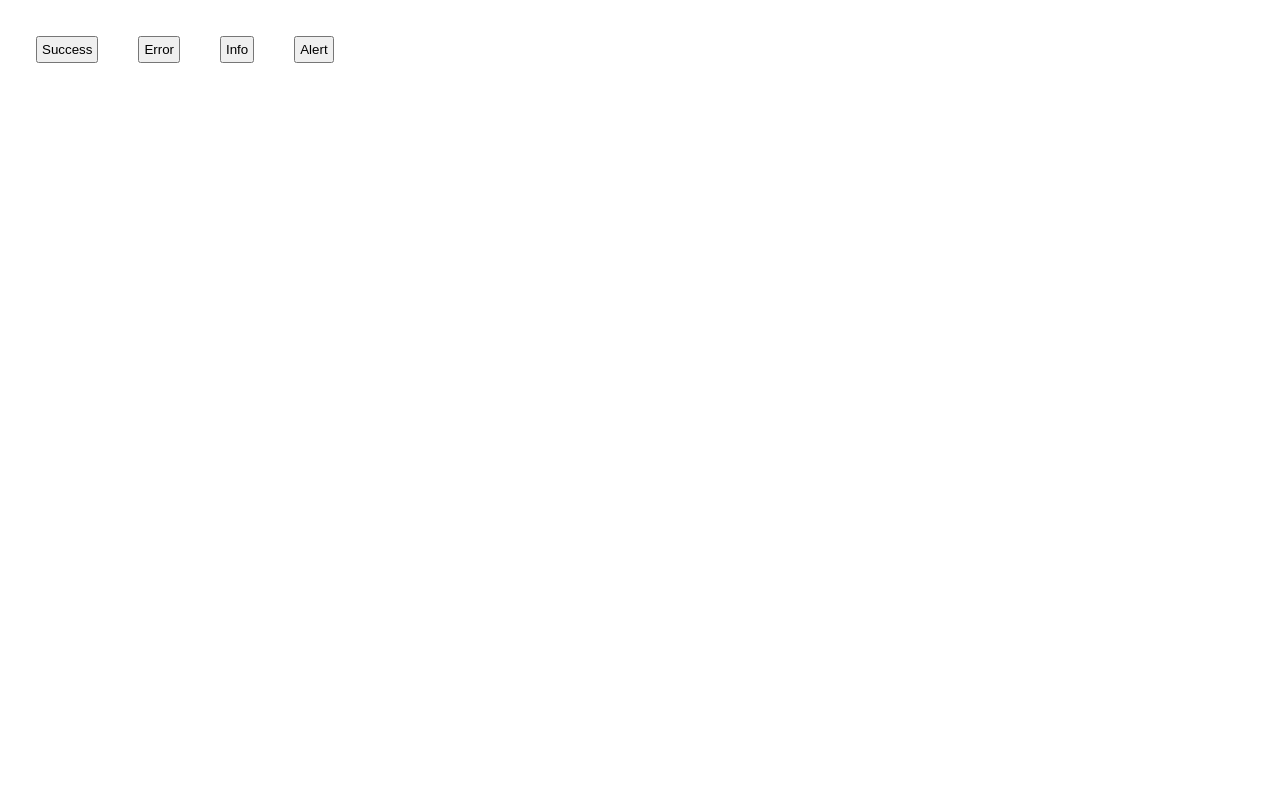
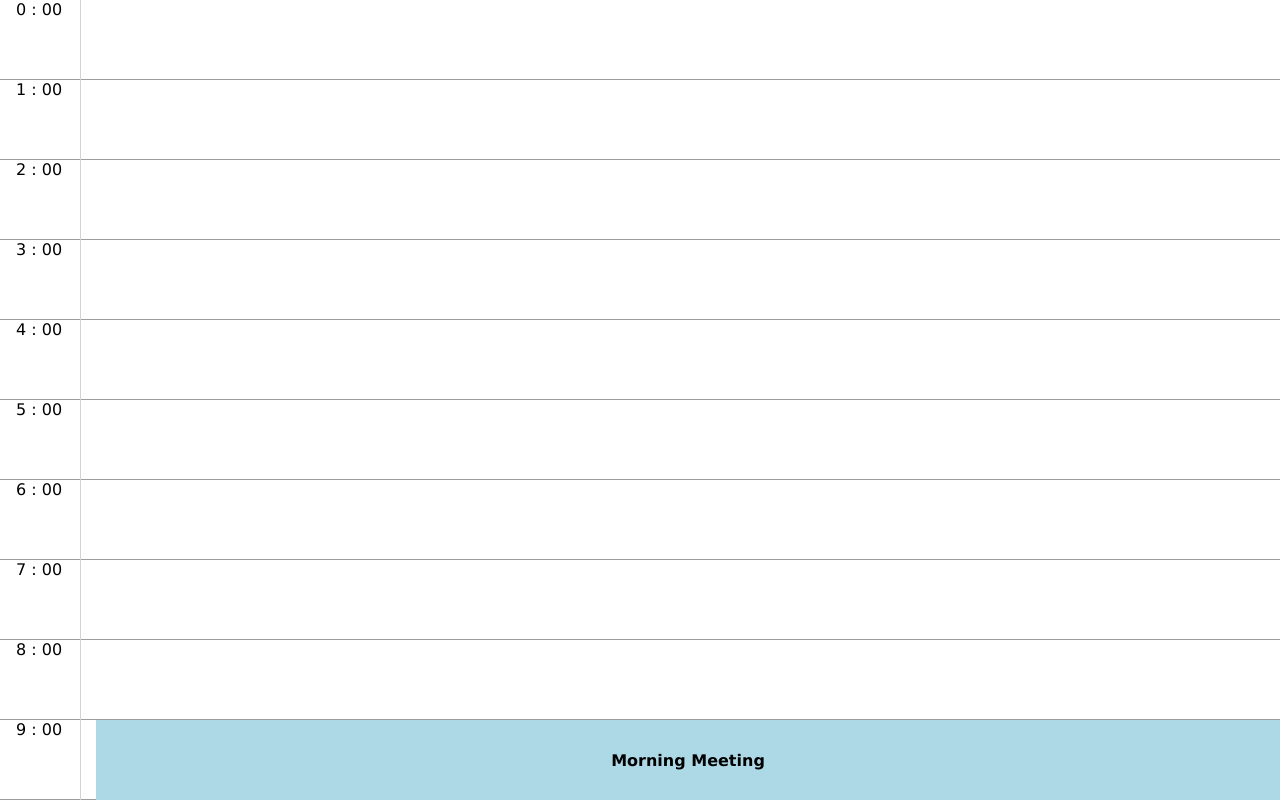
Before and after one commit to Ibrahim1249/React_Interview_Practice, a React (Vite) app: page / in a window 1280 px wide. Shown: the top 800 px of the page. Built offline with nearby package versions, Linux system fonts and the light colour scheme.

Commit message:
added one more question

```diff
--- a/src/App.jsx
+++ b/src/App.jsx
@@ -4,6 +4,7 @@
 // import todoStore from "../Store/todoStore"
 // import Carousal from "./Components/Carousal"
 import "./App.css"
+import DayView from "./Components/Google Calander/DayView"
 import StopWatch from "./Components/Stop Watch/StopWatch"
 import { Toaster } from "./Components/Toaster/Toaster"
 // import Post from "./Components/Pagination/Post"
@@ -30,7 +31,8 @@ function App() {
     // <StepperComponent/>
     // <EngineComponent/>
     // <StopWatch />
-    <Toaster />
+    // <Toaster />
+    <DayView />
   )
 }
 
--- /dev/null
+++ b/src/Components/Google Calander/DayTimeSlot.jsx
@@ -0,0 +1,17 @@
+import React from 'react'
+
+function DayTimeSlot() {
+    const slots = Array.from({length : 24} , (_,index)=> index);
+
+  return (
+   <>
+     {slots.map((slot)=>{
+         return <div className="slot">
+            {slot} : 00
+         </div>
+     })}
+   </>
+  )
+}
+
+export default DayTimeSlot
--- /dev/null
+++ b/src/Components/Google Calander/DayView.jsx
@@ -0,0 +1,18 @@
+import React from 'react'
+import DayTimeSlot from './DayTimeSlot'
+import events from "./event.json"
+import Events from './Events'
+import "./google.css"
+function DayView() {
+  return (
+    <>
+     <div className="calender">
+        <div className="line"></div>
+        <DayTimeSlot/>
+        <Events events={events} />
+     </div>
+    </>
+  )
+}
+
+export default DayView
--- /dev/null
+++ b/src/Components/Google Calander/Events.jsx
@@ -0,0 +1,25 @@
+import React from 'react'
+
+function Events({events}) {
+  return (
+    <>
+     {events.map((data)=>{
+        const startHour = data.start.split(":")[0];
+        const startMin = data.start.split(":")[1];
+        const endHour = data.end.split(":")[0];
+        const endMin = data.end.split(":")[1]
+
+        const top = startHour * 5 + (startMin / 60) * 5;
+        const height = (endHour - startHour ) * 5 + ((endMin - startMin) / 60) * 5;
+
+        return (
+            <div className="event" style={{top : `${top}rem` , height : `${height}rem`}}>
+               {data.title}
+            </div>
+        )
+     })}
+    </>
+  )
+}
+
+export default Events
--- /dev/null
+++ b/src/Components/Google Calander/event.json
@@ -0,0 +1,38 @@
+[
+    {
+      "id": 1,
+      "title": "Morning Meeting",
+      "start": "09:00:00",
+      "end": "10:00:00"
+    },
+    {
+      "id": 2,
+      "title": "Lunch Break",
+      "start": "12:00:00",
+      "end": "13:00:00"
+    },
+    {
+      "id": 4,
+      "title": "Team Sync",
+      "start": "10:30:00",
+      "end": "11:30:00"
+    },
+    {
+      "id": 5,
+      "title": "Client Call",
+      "start": "14:00:00",
+      "end": "15:00:00"
+    },
+    {
+      "id": 6,
+      "title": "Evening Review",
+      "start": "16:00:00",
+      "end": "17:00:00"
+    },
+    {
+      "id": 7,
+      "title": "Dinner with Team",
+      "start": "18:00:00",
+      "end": "19:00:00"
+    }
+  ]
--- /dev/null
+++ b/src/Components/Google Calander/google.css
@@ -0,0 +1,35 @@
+* {
+    margin: 0;
+    padding: 0;
+    box-sizing: border-box;
+    font-family: Verdana, Geneva, Tahoma, sans-serif;
+  }
+.calender {
+    position: relative;
+}
+
+.slot{
+    width: 100%;
+    height: 5rem;
+    border-bottom: 1px solid rgb(155, 156, 156);
+    padding-left: 1rem;
+    /* padding-top: 0.25rem; */
+}
+.line{
+    position: absolute;
+    width: 1px;
+    height: 100%;
+    background-color: lightgray;
+    left: 5rem;
+}
+
+.event{
+    position: absolute;
+    left: 6rem;
+    width: calc(100% - 6rem);
+    background-color: lightblue;
+    display: flex;
+    align-items: center;
+    justify-content: center;
+    font-weight: 600;
+}
```
